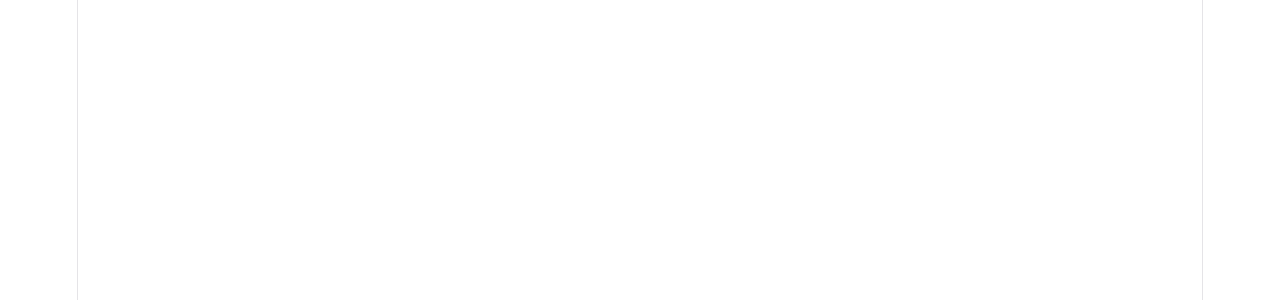
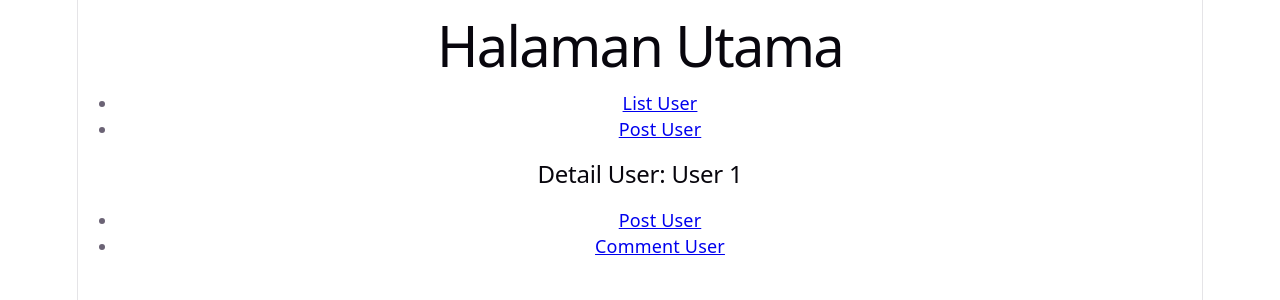
Before and after one commit to Rizbar/my-vite, a React (Vite) app: page /detail-user/1 in a window 1280 px wide. Before the commit this address had no page. Shown: the top 300 px of the page. Built offline with nearby package versions, Linux system fonts and the light colour scheme.

Commit message:
PR 31 bagian 1

```diff
--- a/src/App.jsx
+++ b/src/App.jsx
@@ -15,10 +15,17 @@
 
 import { BrowserRouter as Router, Routes, Route } from 'react-router-dom';
 
-import Home from './PR31_1/Home.jsx';
-import CreateTodo from './PR31_1/CreateTodo.jsx';
-import EditTodo from './PR31_1/EditTodo.jsx';
-import DetailTodo from './PR31_1/DetailTodo.jsx';
+// import Home from './PR31_1/Home.jsx';
+// import CreateTodo from './PR31_1/CreateTodo.jsx';
+// import EditTodo from './PR31_1/EditTodo.jsx';
+// import DetailTodo from './PR31_1/DetailTodo.jsx';
+
+import Utama from './PR31_2/Utama.jsx';
+import ListUser from './PR31_2/ListUser.jsx';
+import PostUser from './PR31_2/PostUser.jsx';
+import DetailUser from './PR31_2/DetailUser.jsx';
+import EditPostUser from './PR31_2/EditPostUser.jsx';
+import CommentUser from './PR31_2/CommentUser.jsx';
 
 
 function App() {
@@ -42,10 +49,24 @@
 
     <Router>
       <Routes>
-        <Route path="/" element={<Home />} />
-        <Route path="/buat" element={<CreateTodo />} />
-        <Route path="/edit" element={<EditTodo />} />
-        <Route path="/detail" element={<DetailTodo />} />
+        {/* PR 31 bagian 1 */}
+        {/* <Route path="/" element={<Home />} /> */}
+        {/* <Route path="/buat" element={<CreateTodo />} /> */}
+        {/* <Route path="/edit" element={<EditTodo />} /> */}
+        {/* <Route path="/detail" element={<DetailTodo />} /> */}
+
+        {/* PR 31 bagian 2 */}
+        <Route path="/" element={<Utama />}>
+          <Route path="list-user" element={<ListUser />} />
+
+          <Route path="detail-user/:user_id" element={<DetailUser />}>
+            <Route path="post" element={<PostUser />} />
+            <Route path="comment" element={<CommentUser />} />
+          </Route>
+
+          <Route path="post-user" element={<PostUser />} />
+          <Route path="edit-post/:post_id" element={<EditPostUser />} />
+        </Route>
       </Routes>
     </Router>
   );
--- /dev/null
+++ b/src/PR31_2/CommentUser.jsx
@@ -0,0 +1,9 @@
+function CommentUser() {
+  return (
+    <div>
+      <h3>Comments User</h3>
+    </div>
+  );
+}
+
+export default CommentUser;
--- /dev/null
+++ b/src/PR31_2/DetailUser.jsx
@@ -0,0 +1,23 @@
+import { useParams, Link, Outlet } from 'react-router-dom';
+
+function DetailUser() {
+  const { user_id } = useParams();
+
+  // Data dummy
+  const user = { id: user_id, name: `User ${user_id}` };
+
+  return (
+    <div>
+      <h2>Detail User: {user.name}</h2>
+      <nav>
+        <ul>
+          <li><Link to="post">Post User</Link></li>
+          <li><Link to="comment">Comment User</Link></li>
+        </ul>
+      </nav>
+      <Outlet />
+    </div>
+  );
+}
+
+export default DetailUser;
--- /dev/null
+++ b/src/PR31_2/EditPostUser.jsx
@@ -0,0 +1,13 @@
+import { useParams } from 'react-router-dom';
+
+function EditPostUser() {
+  const { post_id } = useParams();
+
+  return (
+    <div>
+      <h3>Edit Post ID: {post_id}</h3>
+    </div>
+  );
+}
+
+export default EditPostUser;
--- /dev/null
+++ b/src/PR31_2/ListUser.jsx
@@ -0,0 +1,23 @@
+import { Link } from 'react-router-dom';
+
+function ListUser() {
+  const users = [
+    { id: 1, name: 'User Satu' },
+    { id: 2, name: 'User Dua' },
+  ];
+
+  return (
+    <div>
+      <h2>Daftar User</h2>
+      <ul>
+        {users.map(user => (
+          <li key={user.id}>
+            {user.name} - <Link to={`/detail-user/${user.id}`}>Detail</Link>
+          </li>
+        ))}
+      </ul>
+    </div>
+  );
+}
+
+export default ListUser;
--- /dev/null
+++ b/src/PR31_2/PostUser.jsx
@@ -0,0 +1,12 @@
+import { Link } from 'react-router-dom';
+
+function PostUser() {
+  return (
+    <div>
+      <h3>Post User</h3>
+      <Link to="/edit-post/123">Edit Post 123</Link>
+    </div>
+  );
+}
+
+export default PostUser;
--- /dev/null
+++ b/src/PR31_2/Utama.jsx
@@ -0,0 +1,18 @@
+import { Link, Outlet } from 'react-router-dom';
+
+function Utama() {
+  return (
+    <div>
+      <h1>Halaman Utama</h1>
+      <nav>
+        <ul>
+          <li><Link to="/list-user">List User</Link></li>
+          <li><Link to="/post-user">Post User</Link></li>
+        </ul>
+      </nav>
+      <Outlet />
+    </div>
+  );
+}
+
+export default Utama;
```
